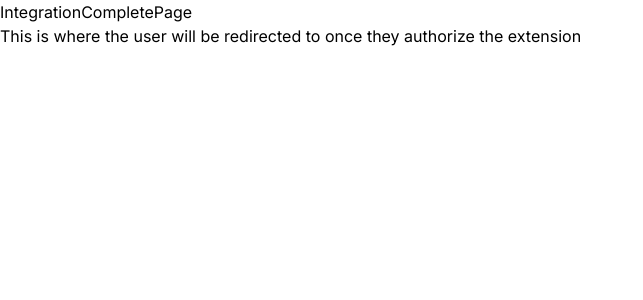
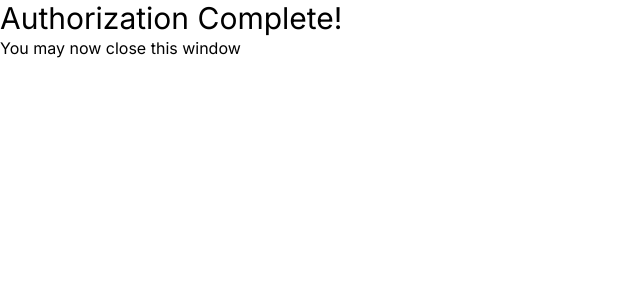
Before and after one commit to ryanzoleta/todoist-save-url-site, a Next.js app: page /integration/complete in a window 1280 px wide. Shown: the top 300 px of the page, without its empty margins (0-643 px from the left). Built offline with nearby package versions, Linux system fonts and the light colour scheme.

Commit message:
set oauth code cookie

```diff
--- a/src/app/integration/complete/page.tsx
+++ b/src/app/integration/complete/page.tsx
@@ -1,17 +1,23 @@
 'use client';
+
 import React, { useEffect } from 'react';
+import { useSearchParams } from 'next/navigation';
 
-type Props = {};
+const IntegrationCompletePage = () => {
+  const searchParams = useSearchParams();
+  const code = searchParams.get('code');
+  const state = searchParams.get('state');
 
-const IntegrationCompletePage = (props: Props) => {
   useEffect(() => {
-    document.cookie = 'code=testcookie123';
-  }, []);
+    if (code) {
+      document.cookie = `code=${code}`;
+    }
+  }, [code]);
 
   return (
     <div>
-      <p>IntegrationCompletePage</p>
-      <p>This is where the user will be redirected to once they authorize the extension</p>
+      <h1 className="text-3xl">Authorization Complete!</h1>
+      <p>You may now close this window</p>
     </div>
   );
 };
```
